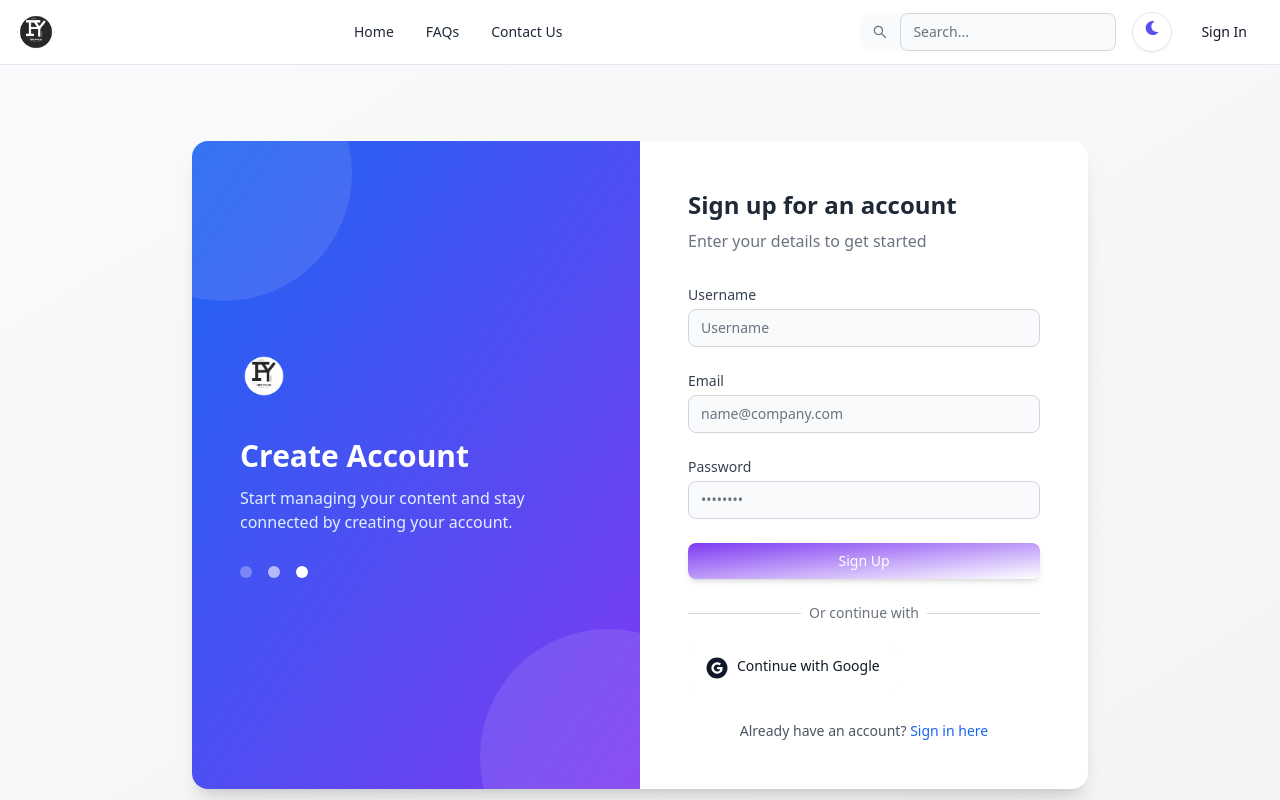
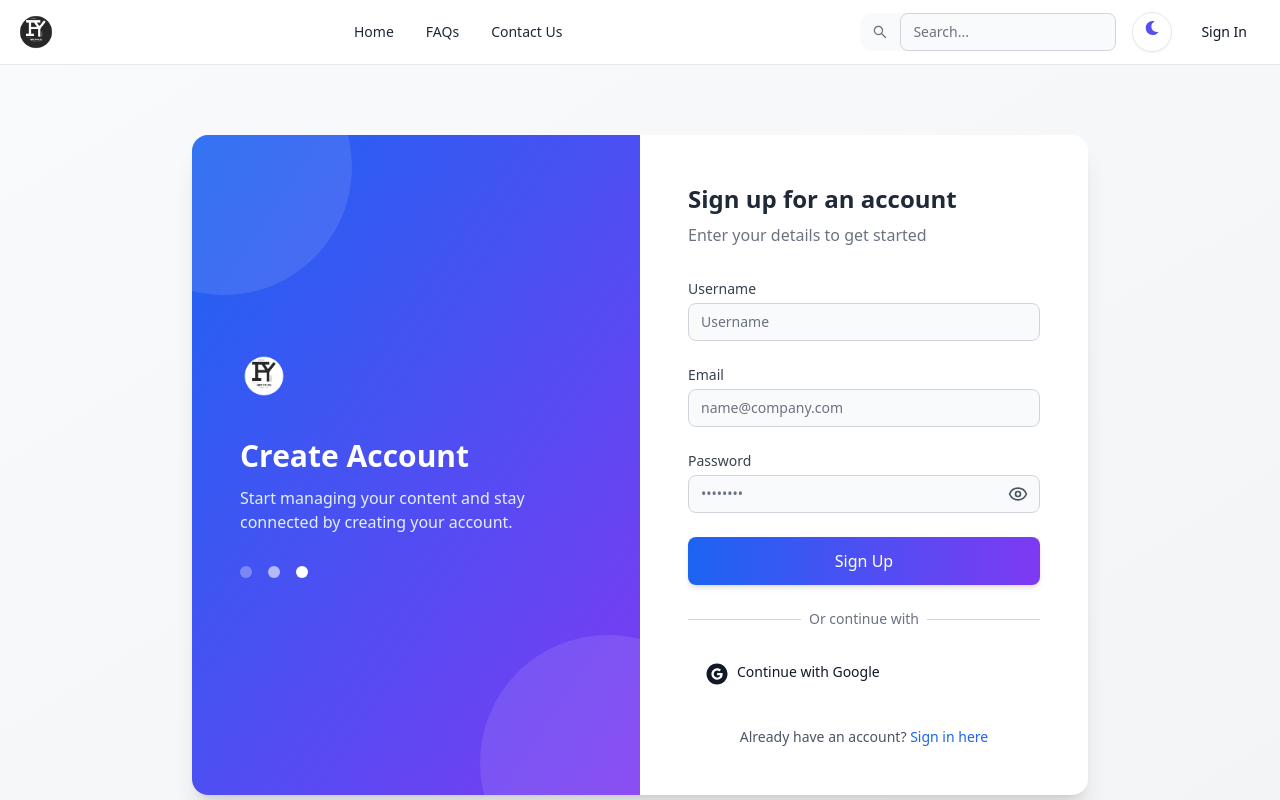
Before and after one commit to RoescenAbiePajaro/LatestPassport, a React (Vite) app in the folder client/: page /sign-up in a window 1280 px wide. Shown: the top 800 px of the page. Built offline with nearby package versions, Linux system fonts and the light colour scheme.

Commit message:
nilagyan ng see password

```diff
--- a/client/src/pages/SignIn.jsx
+++ b/client/src/pages/SignIn.jsx
@@ -139,8 +139,9 @@
               <label htmlFor="password" className="block text-sm font-medium text-gray-700 dark:text-gray-300 mb-1">
                 Password
               </label>
+              <div className="relative">
                 <input
-                type="password"
+                  type={formData.showPassword ? "text" : "password"}
                   id="password"
                   placeholder="••••••••"
                   onChange={handleChange}
@@ -150,6 +151,23 @@
                       : 'border-gray-300 dark:border-gray-600 focus:ring-blue-500 focus:border-blue-500'
                   } bg-gray-50 dark:bg-gray-700 text-gray-900 dark:text-white dark:placeholder-gray-400 focus:outline-none transition duration-200`}
                 />
+                <button
+                  type="button"
+                  onClick={() => setFormData({ ...formData, showPassword: !formData.showPassword })}
+                  className="absolute inset-y-0 right-3 flex items-center text-gray-500 dark:text-gray-400"
+                >
+                  {formData.showPassword ? (
+                    <svg className="w-5 h-5" fill="none" stroke="currentColor" strokeWidth="2" viewBox="0 0 24 24" xmlns="http://www.w3.org/2000/svg">
+                      <path strokeLinecap="round" strokeLinejoin="round" d="M3.98 8.223A10.477 10.477 0 001.934 12C3.226 16.338 7.244 19.5 12 19.5c.993 0 1.953-.138 2.863-.395M6.228 6.228A10.45 10.45 0 0112 4.5c4.756 0 8.773 3.162 10.065 7.498a10.523 10.523 0 01-4.293 5.774M6.228 6.228L3 3m3.228 3.228l3.65 3.65m7.894 7.894L21 21m-3.228-3.228l-3.65-3.65m0 0a3 3 0 10-4.243-4.243m4.242 4.242L9.88 9.88"></path>
+                    </svg>
+                  ) : (
+                    <svg className="w-5 h-5" fill="none" stroke="currentColor" strokeWidth="2" viewBox="0 0 24 24" xmlns="http://www.w3.org/2000/svg">
+                      <path strokeLinecap="round" strokeLinejoin="round" d="M2.036 12.322a1.012 1.012 0 010-.639C3.423 7.51 7.36 4.5 12 4.5c4.638 0 8.573 3.007 9.963 7.178.07.207.07.431 0 .639C20.577 16.49 16.64 19.5 12 19.5c-4.638 0-8.573-3.007-9.963-7.178z"></path>
+                      <path strokeLinecap="round" strokeLinejoin="round" d="M15 12a3 3 0 11-6 0 3 3 0 016 0z"></path>
+                    </svg>
+                  )}
+                </button>
+              </div>
               {validationErrors.password && (
                 <p className="mt-1 text-sm text-red-600 dark:text-red-400">{validationErrors.password}</p>
               )}
@@ -167,9 +185,7 @@
                 </label>
               </div>
 
-              <a href="#" className="text-sm font-medium text-blue-600 hover:text-blue-700 dark:text-blue-400 dark:hover:text-blue-300">
-                Forgot password?
-              </a>
+
             </div>
 
             <button
--- a/client/src/pages/SignUp.jsx
+++ b/client/src/pages/SignUp.jsx
@@ -1,6 +1,7 @@
 import { useState } from 'react';
 import { Link, useNavigate } from 'react-router-dom';
 import { Alert, Button, Label, Spinner, TextInput } from 'flowbite-react';
+import { Eye, EyeOff } from 'lucide-react';
 import OAuth from '../components/OAuth';
 
 export default function SignUp() {
@@ -8,6 +9,7 @@
   const [validationErrors, setValidationErrors] = useState({});
   const [errorMessage, setErrorMessage] = useState(null);
   const [loading, setLoading] = useState(false);
+  const [showPassword, setShowPassword] = useState(false);
   const navigate = useNavigate();
 
   const validateForm = () => {
@@ -28,6 +30,10 @@
     if (validationErrors[e.target.id]) {
       setValidationErrors({ ...validationErrors, [e.target.id]: '' });
     }
+  };
+
+  const togglePasswordVisibility = () => {
+    setShowPassword(!showPassword);
   };
 
   const handleSubmit = async (e) => {
@@ -126,23 +132,35 @@
 
             <div>
               <Label htmlFor="password" value="Password" className="text-sm font-medium text-gray-700 dark:text-gray-300 mb-1 block" />
+              <div className="relative">
                 <TextInput
                   id="password"
-                type="password"
+                  type={showPassword ? "text" : "password"}
                   placeholder="••••••••"
                   onChange={handleChange}
                   className={`mt-1 w-full ${validationErrors.password ? 'border-red-500 focus:ring-red-500' : ''}`}
                 />
+                <button
+                  type="button"
+                  onClick={togglePasswordVisibility}
+                  className="absolute inset-y-0 right-0 flex items-center pr-3 text-gray-600 hover:text-gray-900 dark:text-gray-400 dark:hover:text-gray-200"
+                >
+                  {showPassword ? (
+                    <EyeOff className="h-5 w-5" />
+                  ) : (
+                    <Eye className="h-5 w-5" />
+                  )}
+                </button>
+              </div>
               {validationErrors.password && (
                 <p className="mt-1 text-sm text-red-600 dark:text-red-400">{validationErrors.password}</p>
               )}
             </div>
 
-            <Button
+            <button
               type="submit"
-              gradientDuoTone="purpleToBlue"
-              className="w-full text-white font-medium rounded-lg transition duration-300 shadow-md hover:shadow-lg"
               disabled={loading}
+              className="w-full px-4 py-3 bg-gradient-to-r from-blue-600 to-purple-600 hover:from-blue-700 hover:to-purple-700 text-white font-medium rounded-lg transition duration-300 shadow-md hover:shadow-lg focus:outline-none focus:ring-2 focus:ring-blue-500 focus:ring-offset-2 dark:focus:ring-offset-gray-800"
             >
               {loading ? (
                 <div className="flex items-center justify-center">
@@ -152,7 +170,7 @@
               ) : (
                 'Sign Up'
               )}
-            </Button>
+            </button>
 
             <div className="relative flex items-center justify-center">
               <div className="absolute inset-0 flex items-center">
```
Lines whose indentation alone changed are shown as unchanged.
